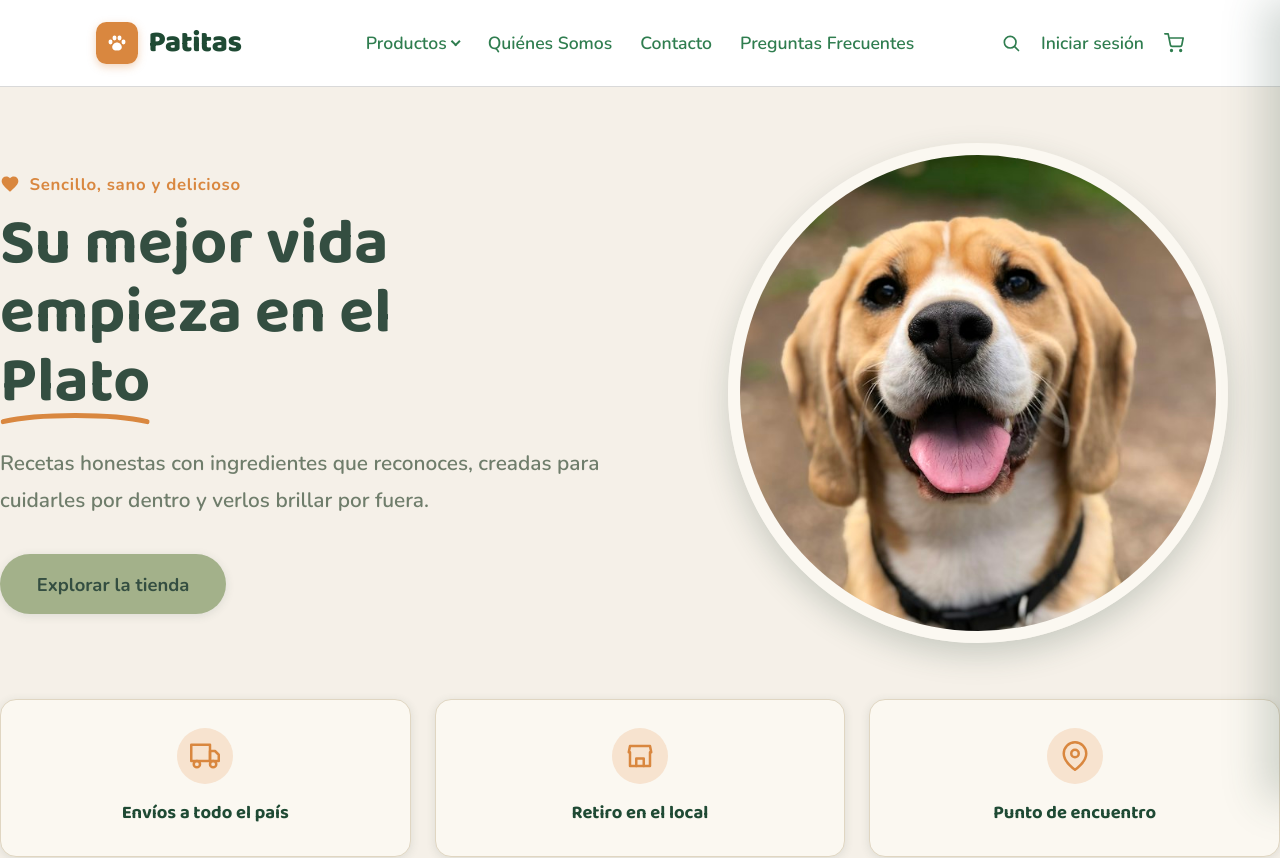
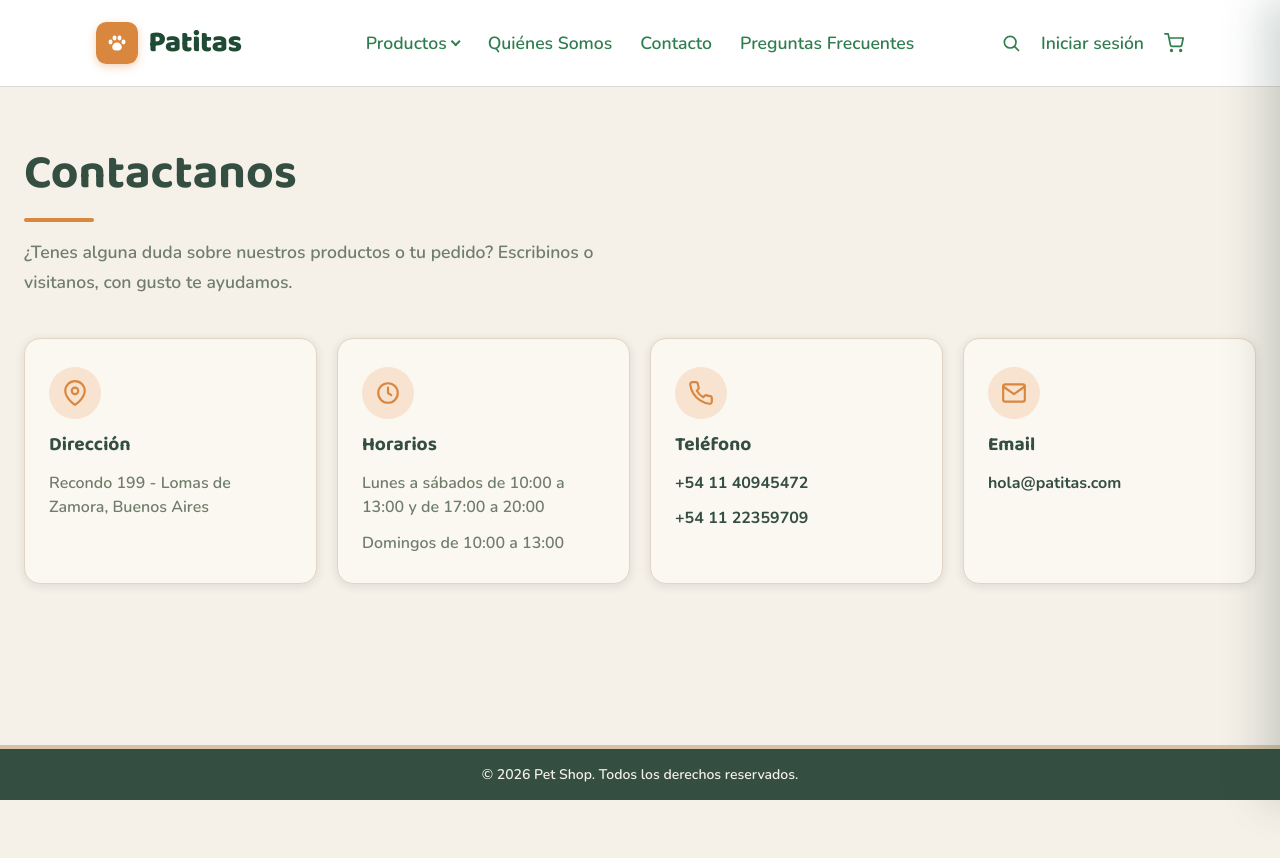
Before and after one commit to kevinanton01/Pet_Shop, an Angular app in the folder Frontend/: page /tienda/contacto in a window 1280 px wide. Before the commit this address led to /tienda/inicio. Shown: the top 858 px of the page. After the commit the page ends 800 px from the top, so only its background shows below. Built offline with nearby package versions, Linux system fonts and the light colour scheme.

Commit message:
Creo la pagina Contacto, con toda la informacion sobre el local

```diff
--- a/Frontend/src/app/app.routes.ts
+++ b/Frontend/src/app/app.routes.ts
@@ -17,6 +17,10 @@ export const routes: Routes = [
         path: 'tienda/carrito',
         loadComponent: () => import('./pages/tienda/carrito/carrito').then((m) => m.Carrito),
       },
+      {
+        path: 'tienda/contacto',
+        loadComponent: () => import('./pages/tienda/contacto/contacto').then((m) => m.Contacto),
+      },
     ],
   },
   {
--- a/Frontend/src/app/components/navbar/navbar.html
+++ b/Frontend/src/app/components/navbar/navbar.html
@@ -28,7 +28,7 @@
 
     <a routerLink="/tienda/inicio">Quiénes Somos</a>
 
-    <a routerLink="/tienda/inicio">Contacto</a>
+    <a routerLink="/tienda/contacto">Contacto</a>
 
     <a routerLink="/tienda/inicio">Preguntas Frecuentes</a>
   </nav>
--- /dev/null
+++ b/Frontend/src/app/pages/tienda/contacto/contacto.css
@@ -0,0 +1,103 @@
+.contacto {
+  max-width: 1300px;
+  margin: 0 auto;
+  padding: 3rem 1.5rem 4rem;
+}
+
+.titulo {
+  position: relative;
+  margin: 0 0 1rem;
+  padding-bottom: 0.6rem;
+  font-size: clamp(2.2rem, 4vw, 3rem);
+}
+
+.titulo::after {
+  content: '';
+  position: absolute;
+  left: 0;
+  bottom: 0;
+  width: 70px;
+  height: 4px;
+  border-radius: 4px;
+  background: #d9873f;
+}
+
+.intro {
+  max-width: 60ch;
+  margin: 0 0 2.5rem;
+  font-size: 1.1rem;
+  line-height: 1.7;
+  color: var(--color-muted);
+}
+
+.datos {
+  display: grid;
+  grid-template-columns: repeat(4, 1fr);
+  gap: 1.25rem;
+}
+
+.dato-card {
+  display: flex;
+  flex-direction: column;
+  gap: 0.65rem;
+  padding: 1.75rem 1.5rem;
+  background: var(--color-surface);
+  border: 1px solid var(--color-border);
+  border-radius: 1rem;
+  box-shadow: var(--shadow-sm);
+  transition: transform 0.2s ease, border-color 0.2s ease;
+}
+
+.dato-card:hover {
+  transform: translateY(-3px);
+  border-color: #d9873f;
+}
+
+.dato-icono {
+  display: inline-flex;
+  align-items: center;
+  justify-content: center;
+  width: 52px;
+  height: 52px;
+  border-radius: 50%;
+  background: #f7e3cf;
+  color: #d9873f;
+}
+
+.dato-card h2 {
+  margin: 0;
+  font-size: 1.2rem;
+}
+
+.dato-card p {
+  margin: 0;
+  font-size: 1rem;
+  line-height: 1.55;
+  color: var(--color-muted);
+}
+
+.dato-card a {
+  color: var(--color-primary-deep);
+  font-weight: 700;
+  text-decoration: none;
+}
+
+.dato-card a:hover {
+  color: #d9873f;
+}
+
+@media (max-width: 1000px) {
+  .datos {
+    grid-template-columns: repeat(2, 1fr);
+  }
+}
+
+@media (max-width: 560px) {
+  .contacto {
+    padding: 2rem 1rem 3rem;
+  }
+
+  .datos {
+    grid-template-columns: 1fr;
+  }
+}
--- /dev/null
+++ b/Frontend/src/app/pages/tienda/contacto/contacto.html
@@ -0,0 +1,54 @@
+<section class="contacto">
+  <h1 class="titulo">Contactanos</h1>
+  <p class="intro">
+    ¿Tenes alguna duda sobre nuestros productos o tu pedido? Escribinos o visitanos, con gusto te
+    ayudamos.
+  </p>
+
+  <div class="datos">
+    <article class="dato-card">
+      <span class="dato-icono" aria-hidden="true">
+        <svg xmlns="http://www.w3.org/2000/svg" width="26" height="26" viewBox="0 0 24 24" fill="none" stroke="currentColor" stroke-width="2" stroke-linecap="round" stroke-linejoin="round">
+          <path d="M21 10c0 7-9 13-9 13s-9-6-9-13a9 9 0 0 1 18 0z" />
+          <circle cx="12" cy="10" r="3" />
+        </svg>
+      </span>
+      <h2>Dirección</h2>
+      <p>Recondo 199 - Lomas de Zamora, Buenos Aires</p>
+    </article>
+
+    <article class="dato-card">
+      <span class="dato-icono" aria-hidden="true">
+        <svg xmlns="http://www.w3.org/2000/svg" width="26" height="26" viewBox="0 0 24 24" fill="none" stroke="currentColor" stroke-width="2" stroke-linecap="round" stroke-linejoin="round">
+          <circle cx="12" cy="12" r="9" />
+          <path d="M12 7v5l3 2" />
+        </svg>
+      </span>
+      <h2>Horarios</h2>
+      <p>Lunes a sábados de 10:00 a 13:00 y de 17:00 a 20:00</p>
+      <p>Domingos de 10:00 a 13:00</p>
+    </article>
+
+    <article class="dato-card">
+      <span class="dato-icono" aria-hidden="true">
+        <svg xmlns="http://www.w3.org/2000/svg" width="26" height="26" viewBox="0 0 24 24" fill="none" stroke="currentColor" stroke-width="2" stroke-linecap="round" stroke-linejoin="round">
+          <path d="M22 16.92v3a2 2 0 0 1-2.18 2 19.79 19.79 0 0 1-8.63-3.07 19.5 19.5 0 0 1-6-6A19.79 19.79 0 0 1 2.09 4.18 2 2 0 0 1 4.11 2h3a2 2 0 0 1 2 1.72c.13.96.36 1.9.7 2.81a2 2 0 0 1-.45 2.11L8.09 9.91a16 16 0 0 0 6 6l1.27-1.27a2 2 0 0 1 2.11-.45c.9.34 1.85.57 2.81.7A2 2 0 0 1 22 16.92z" />
+        </svg>
+      </span>
+      <h2>Teléfono</h2>
+      <p><a href="tel:+541140945472">+54 11 40945472</a></p>
+      <p><a href="tel:+541122359709">+54 11 22359709</a></p>
+    </article>
+
+    <article class="dato-card">
+      <span class="dato-icono" aria-hidden="true">
+        <svg xmlns="http://www.w3.org/2000/svg" width="26" height="26" viewBox="0 0 24 24" fill="none" stroke="currentColor" stroke-width="2" stroke-linecap="round" stroke-linejoin="round">
+          <rect x="2" y="4" width="20" height="16" rx="2" />
+          <path d="m22 6-10 7L2 6" />
+        </svg>
+      </span>
+      <h2>Email</h2>
+      <p><a href="mailto:hola@patitas.com">hola@patitas.com</a></p>
+    </article>
+  </div>
+</section>
--- /dev/null
+++ b/Frontend/src/app/pages/tienda/contacto/contacto.ts
@@ -0,0 +1,8 @@
+import { Component } from '@angular/core';
+
+@Component({
+  selector: 'app-contacto',
+  templateUrl: './contacto.html',
+  styleUrl: './contacto.css',
+})
+export class Contacto {}
```
